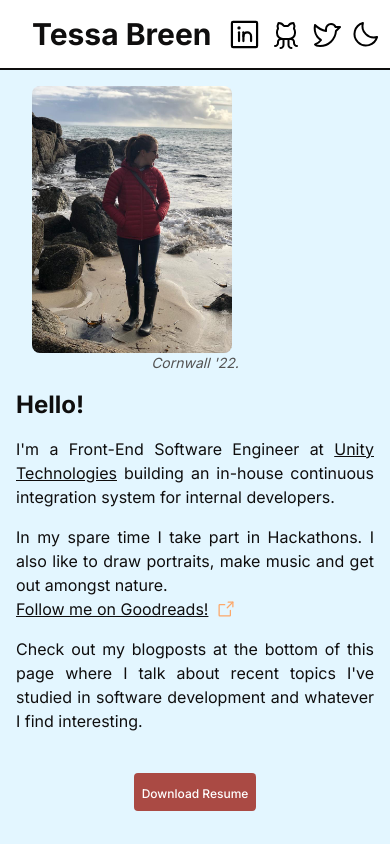
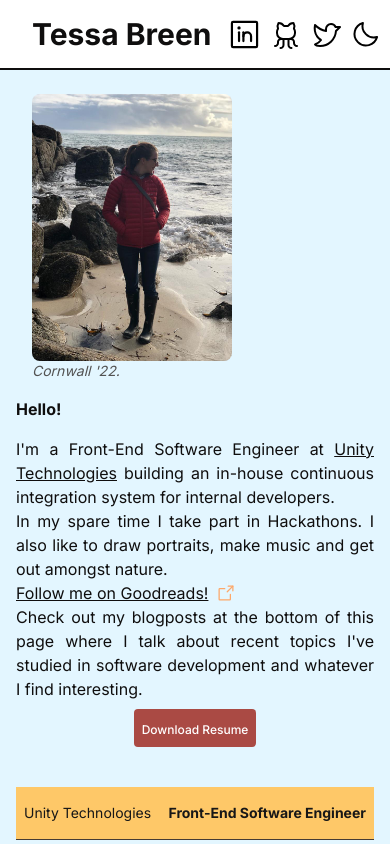
Before and after one commit to Mynameistessa/my-website, a Next.js app: page / in a window 390 px wide. Shown: the top 844 px of the page. Built offline with nearby package versions, Linux system fonts and the light colour scheme.

Commit message:
Improve layout

```diff
--- a/components/CV-large.tsx
+++ b/components/CV-large.tsx
@@ -7,7 +7,7 @@ export const CVLarge: React.FC = () => {
   return (
     <>
       <div className="flex flex-col cursor-pointer ml-auto mb-2">
-        <div className="flex flex-row-reverse space-x-2 py-2 float-right gap-1">
+        <div className="flex flex-row-reverse space-x-2 py-2 gap-1">
           <a href="/CV.pdf" download>
             <button
               type="button"
--- a/components/Intro.tsx
+++ b/components/Intro.tsx
@@ -3,13 +3,11 @@ import Image from 'next/image';
 import { ArrowSquareOut } from 'phosphor-react';
 
 const Intro = () => {
-  return <div className="flex z-10 w-full max-w-5xl items-center justify-between text-sm lg:flex">
-    <div className="grid mb-2">
-      <div className='lg:flex'>
-        <div className="overflow-hidden text-center bg-no-repeat bg-cover px-4 mb-4 shrink-0 ">
+  return <div className="md:flex md:flex-cols items-center w-full text-sm lg:flex pt-2 border-black rounded">
+    <div className="overflow-hidden px-4 shrink-0">
       <Image
         src="/me.jpg"
-            className="rounded-lg text-center mr-4"
+        className="rounded-lg"
         alt="Avatar"
         width="200"
         height="400"
@@ -19,9 +17,8 @@ const Intro = () => {
         <i>Cornwall &apos;22.</i>
       </figcaption>
     </div>
-        <div className='dark:text-white text-almost-black max-w-s lg:text-left leading-loose text-justify'>
-          <h2 className='text-2xl mb-4 font-bold'>Hello!</h2>
-          <div className='text-base'>
+    <div className='text-base dark:text-white text-almost-black lg:text-left md:leading-loose text-justify h-full mt-4'>
+      <h2 className='md:text-2xl mb-4 font-bold'>Hello!</h2>
       I&apos;m a Front-End Software Engineer at {' '}
       <a className='group transition-all duration-300 ease-in-out' target="_blank" rel="noreferrer" href="https://unity.com">
         <u className='bg-left-bottom bg-gradient-to-r dark:from-white dark:to-white
@@ -31,22 +28,14 @@ const Intro = () => {
         </u>
       </a>
       {' '} building an in-house continuous integration system for internal developers.
-            <div className='mt-4'>
       <p>In my spare time I take part in Hackathons. I also like to draw portraits, make music and get out amongst nature.</p>
-            </div>
       <a target="_blank" rel="noreferrer" href="https://www.goodreads.com/tessabreen" className="w-fit group transition-all duration-300 ease-in-out flex items-center">
         <u className='bg-left-bottom bg-gradient-to-r dark:from-white dark:to-white from-warm-yellow to-warm-yellow bg-[length:0%_2px] bg-no-repeat group-hover:bg-[length:100%_2px] transition-all duration-500 ease-out'>
           Follow me on Goodreads!
         </u>
         <ArrowSquareOut size={20} color={'#FDA769'} className='ml-2' />
       </a>
-            <div className='mt-4'>
       <p>Check out my blogposts at the bottom of this page where I talk about recent topics I&apos;ve studied in software development and whatever I find interesting.</p>
-              <br />
-            </div>
-          </div>
-        </div>
-      </div>
     </div>
   </div>
 }
--- a/components/Posts.tsx
+++ b/components/Posts.tsx
@@ -5,7 +5,7 @@ const Posts = () => {
   const posts = getSortedPostsData();
   return (
     <section className='mt-2'>
-      <h2 className='font-bold text-2xl dark:text-warm-yellow text-pink-400'> 📕 Blog Posts</h2>
+      <h2 className='font-bold text-2xl dark:text-warm-yellow text-pink-400'>Blog Posts 📕</h2>
       <p className='dark:text-white text-base'>These posts are written from the research I did in preparation for lightning talks.</p>
       <ul className='w-full text-center'>
         {posts.map(post => (
```
Lines whose indentation alone changed are shown as unchanged.
